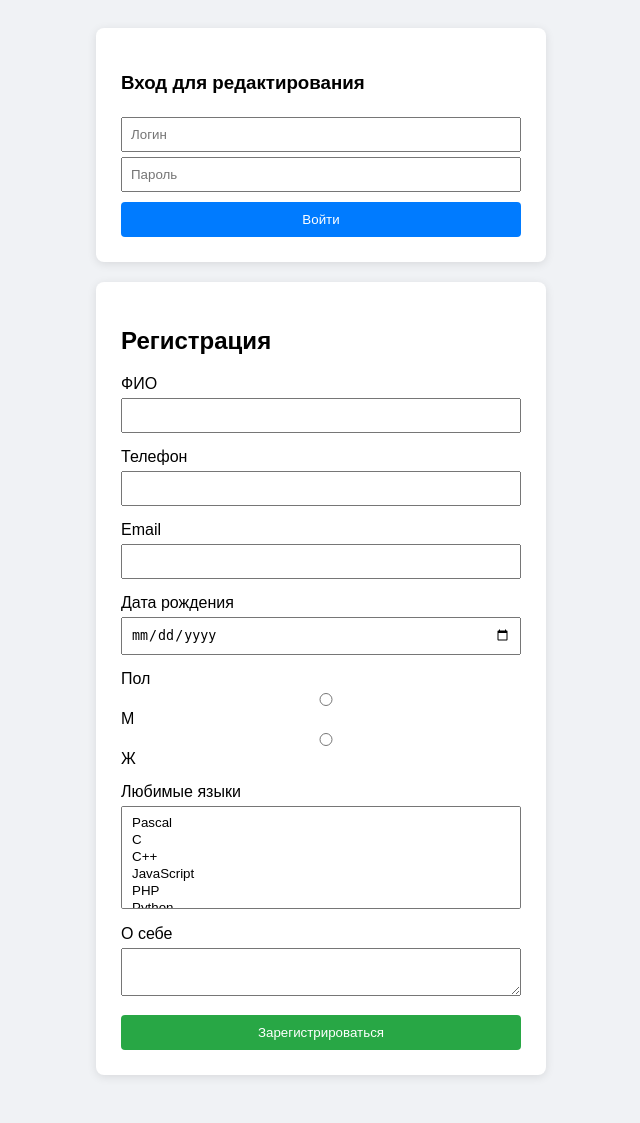
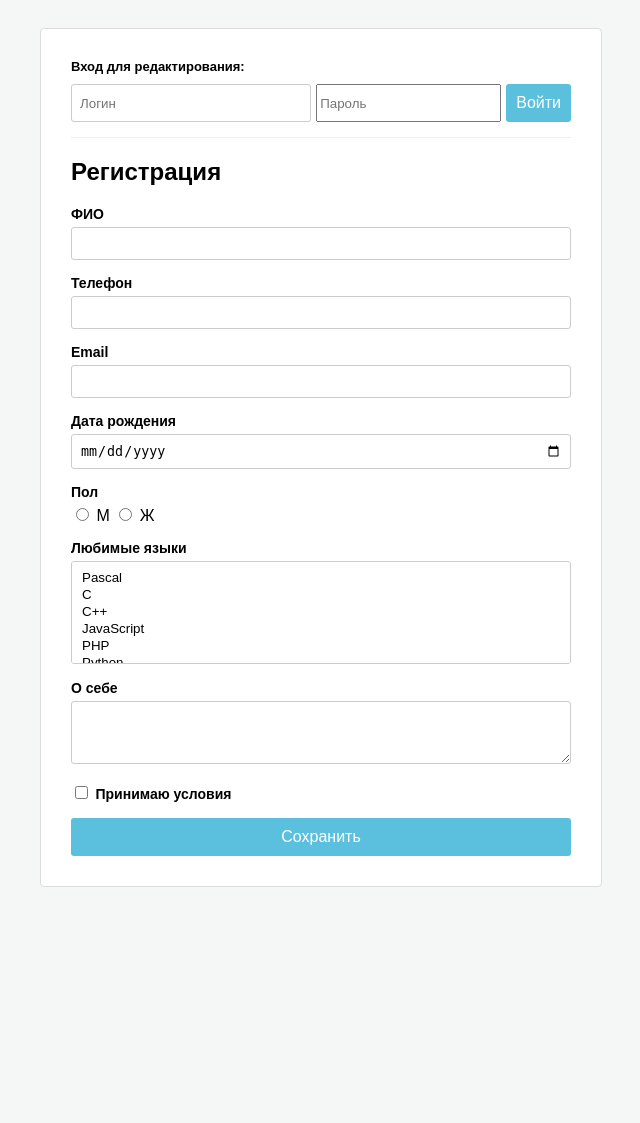
Before and after one commit to VasilichAlina/web_2sem, a PHP site: page / in a window 1280 px wide. Shown: the whole page, without its empty margins (319-959 px from the left). After the commit the page ends 887 px from the top, so only its background shows below. Run offline with PHP 8.4, Linux system fonts and the light colour scheme.

Commit message:
Update index.php

```diff
--- a/task_5/index.php
+++ b/task_5/index.php
@@ -2,30 +2,56 @@
 session_start();
 header('Content-Type: text/html; charset=UTF-8');
 
-// Данные подключения
-$db_user = 'u82560';
-$db_pass = '3961962';
-$db_name = 'u82560';
+/**
+* --- НАСТРОЙКИ ПОДКЛЮЧЕНИЯ ---
+*/
+$db_config = [
+'host' => 'localhost',
+'db' => 'u82560',
+'user' => 'u82560',
+'pass' => '3961962',
+];
+
+function get_db() {
+global $db_config;
+try {
+$pdo = new PDO("mysql:host={$db_config['host']};dbname={$db_config['db']};charset=utf8", $db_config['user'], $db_config['pass']);
+$pdo->setAttribute(PDO::ATTR_ERRMODE, PDO::ERRMODE_EXCEPTION);
+return $pdo;
+} catch (PDOException $e) {
+die("Ошибка подключения к БД: " . $e->getMessage());
+}
+}
 
 /**
- * Вспомогательные функции
+* --- ВСПОМОГАТЕЛЬНЫЕ ФУНКЦИИ ---
 */
-function get_db() {
-    global $db_user, $db_pass, $db_name;
-    $pdo = new PDO("mysql:host=localhost;dbname=$db_name;charset=utf8", $db_user, $db_pass);
-    $pdo->setAttribute(PDO::ATTR_ERRMODE, PDO::ERRMODE_EXCEPTION);
-    return $pdo;
-}
-
-// Выход из аккаунта
 if (isset($_GET['logout'])) {
 session_destroy();
 header('Location: ' . $_SERVER['PHP_SELF']);
 exit;
 }
 
+function validateForm($data) {
+$errors = [];
+if (empty(trim($data['fullname'] ?? '')) || !preg_match('/^[a-zA-Zа-яА-ЯёЁ\s\-]{2,150}$/u', $data['fullname'])) {
+$errors['fullname'] = 'Введите корректное ФИО';
+}
+if (empty(trim($data['phone'] ?? '')) || !preg_match('/^[\+\d\s\-\(\)]{10,20}$/', $data['phone'])) {
+$errors['phone'] = 'Некорректный формат телефона';
+}
+if (empty(trim($data['email'] ?? '')) || !filter_var($data['email'], FILTER_VALIDATE_EMAIL)) {
+$errors['email'] = 'Введите корректный email';
+}
+if (empty($data['birthdate'])) $errors['birthdate'] = 'Укажите дату рождения';
+if (empty($data['gender'])) $errors['gender'] = 'Выберите пол';
+if (empty($data['languages'])) $errors['languages'] = 'Выберите языки';
+if (empty($data['contract'])) $errors['contract'] = 'Необходимо согласие';
+return $errors;
+}
+
 /**
- * ЛОГИКА АВТОРИЗАЦИИ (LOGIN)
+* --- ЛОГИКА АВТОРИЗАЦИИ ---
 */
 $login_error = '';
 if ($_SERVER['REQUEST_METHOD'] === 'POST' && isset($_POST['do_login'])) {
@@ -44,63 +70,45 @@ if ($_SERVER['REQUEST_METHOD'] === 'POST' && isset($_POST['do_login'])) {
 }
 
 /**
- * ПОЛУЧЕНИЕ ДАННЫХ ДЛЯ ФОРМЫ
+* --- ОБРАБОТКА ФОРМЫ (SAVE/UPDATE) ---
 */
-$displayData = [];
-$is_auth = isset($_SESSION['user_id']);
-
-if ($is_auth) {
-    // Если залогинены — берем данные из БД для предзаполнения
-    $pdo = get_db();
-    $stmt = $pdo->prepare("SELECT * FROM users WHERE id = ?");
-    $stmt->execute([$_SESSION['user_id']]);
-    $displayData = $stmt->fetch(PDO::FETCH_ASSOC);
-
-    // Получаем языки
-    $stmt = $pdo->prepare("SELECT l.name FROM user_languages ul JOIN programming_languages l ON ul.language_id = l.id WHERE ul.user_id = ?");
-    $stmt->execute([$_SESSION['user_id']]);
-    $displayData['languages'] = $stmt->fetchAll(PDO::FETCH_COLUMN);
-}
-
-/**
- * СОХРАНЕНИЕ / РЕГИСТРАЦИЯ
- */
-$errors = [];
-$credentials = []; // Для отображения нового логина/пароля
-
 if ($_SERVER['REQUEST_METHOD'] === 'POST' && isset($_POST['save_form'])) {
-    // Валидация (упрощенная для примера)
-    if (empty($_POST['fullname'])) $errors['fullname'] = 'Введите ФИО';
-    // ... тут добавьте остальные проверки из вашего исходника ...
+$errors = validateForm($_POST);
 
 if (empty($errors)) {
 try {
 $pdo = get_db();
 $pdo->beginTransaction();
+$is_auth = isset($_SESSION['user_id']);
 
 if ($is_auth) {
-                /** ОБНОВЛЕНИЕ **/
+// ОБНОВЛЕНИЕ
 $userId = $_SESSION['user_id'];
 $stmt = $pdo->prepare("UPDATE users SET fullname=?, phone=?, email=?, birthdate=?, gender=?, biography=? WHERE id=?");
-                $stmt->execute([$_POST['fullname'], $_POST['phone'], $_POST['email'], $_POST['birthdate'], $_POST['gender'], $_POST['biography'], $userId]);
-
-                // Очищаем старые языки и пишем новые
+$stmt->execute([
+trim($_POST['fullname']), trim($_POST['phone']), trim($_POST['email']),
+$_POST['birthdate'], $_POST['gender'], trim($_POST['biography'] ?? ''), $userId
+]);
 $pdo->prepare("DELETE FROM user_languages WHERE user_id = ?")->execute([$userId]);
+$_SESSION['success_msg'] = "Данные успешно обновлены!";
 } else {
-                /** ПЕРВИЧНАЯ РЕГИСТРАЦИЯ **/
-                $login = 'user_' . substr(uniqid(), -5);
-                $pass = substr(md5(microtime()), 0, 8);
+// РЕГИСТРАЦИЯ
+$login = 'user' . rand(1000, 9999);
+$pass = substr(md5(uniqid()), 0, 8);
 $hash = password_hash($pass, PASSWORD_DEFAULT);
 
-                $stmt = $pdo->prepare("INSERT INTO users (fullname, phone, email, birthdate, gender, biography, login, password_hash) VALUES (?, ?, ?, ?, ?, ?, ?, ?)");
-                $stmt->execute([$_POST['fullname'], $_POST['phone'], $_POST['email'], $_POST['birthdate'], $_POST['gender'], $_POST['biography'], $login, $hash]);
+$stmt = $pdo->prepare("INSERT INTO users (fullname, phone, email, birthdate, gender, biography, contract_accepted, login, password_hash) VALUES (?, ?, ?, ?, ?, ?, 1, ?, ?)");
+$stmt->execute([
+trim($_POST['fullname']), trim($_POST['phone']), trim($_POST['email']),
+$_POST['birthdate'], $_POST['gender'], trim($_POST['biography'] ?? ''), $login, $hash
+]);
 $userId = $pdo->lastInsertId();
 
-                $credentials = ['login' => $login, 'pass' => $pass];
+$_SESSION['new_creds'] = ['login' => $login, 'pass' => $pass];
+$_SESSION['success_msg'] = "Вы успешно зарегистрированы!";
 }
 
 // Сохранение языков
-            if (!empty($_POST['languages'])) {
 $langStmt = $pdo->prepare("SELECT id FROM programming_languages WHERE name = ?");
 $insLang = $pdo->prepare("INSERT INTO user_languages (user_id, language_id) VALUES (?, ?)");
 foreach ($_POST['languages'] as $l) {
@@ -108,94 +116,124 @@ if ($_SERVER['REQUEST_METHOD'] === 'POST' && isset($_POST['save_form'])) {
 $lid = $langStmt->fetchColumn();
 if ($lid) $insLang->execute([$userId, $lid]);
 }
-            }
 
 $pdo->commit();
-
-            if (!$is_auth) {
-                $_SESSION['new_creds'] = $credentials;
-            }
-            $_SESSION['success_msg'] = true;
 header('Location: ' . $_SERVER['PHP_SELF']);
 exit;
 
 } catch (Exception $e) {
 $pdo->rollBack();
-            $errors['db'] = "Ошибка: " . $e->getMessage();
+die("Ошибка сохранения: " . $e->getMessage());
+}
+} else {
+$_SESSION['form_errors'] = $errors;
+$_SESSION['form_values'] = $_POST;
+header('Location: ' . $_SERVER['PHP_SELF']);
+exit;
 }
 }
+
+/**
+* --- ПОДГОТОВКА ДАННЫХ ДЛЯ ОТОБРАЖЕНИЯ ---
+*/
+$errors = $_SESSION['form_errors'] ?? [];
+$displayData = $_SESSION['form_values'] ?? [];
+$success_msg = $_SESSION['success_msg'] ?? null;
+$new_creds = $_SESSION['new_creds'] ?? null;
+
+// Если залогинены и форма пуста - тянем из БД
+if (isset($_SESSION['user_id']) && empty($displayData)) {
+$pdo = get_db();
+$stmt = $pdo->prepare("SELECT * FROM users WHERE id = ?");
+$stmt->execute([$_SESSION['user_id']]);
+$displayData = $stmt->fetch(PDO::FETCH_ASSOC);
+
+$stmt = $pdo->prepare("SELECT l.name FROM user_languages ul JOIN programming_languages l ON ul.language_id = l.id WHERE ul.user_id = ?");
+$stmt->execute([$_SESSION['user_id']]);
+$displayData['languages'] = $stmt->fetchAll(PDO::FETCH_COLUMN);
 }
+
+// Очищаем временные данные сессии
+unset($_SESSION['form_errors'], $_SESSION['form_values'], $_SESSION['success_msg'], $_SESSION['new_creds']);
 ?>
 
 <!DOCTYPE html>
 <html lang="ru">
 <head>
 <meta charset="UTF-8">
-    <title>Задание 5: JWT/Sessions</title>
+<title>Анкета (Задание 5)</title>
 <style>
-        /* Ваши стили + немного новых */
-        body { font-family: sans-serif; background: #f0f2f5; display: flex; flex-direction: column; align-items: center; padding: 20px; }
-        .form-container { background: white; padding: 25px; border-radius: 8px; box-shadow: 0 2px 10px rgba(0,0,0,0.1); width: 400px; margin-bottom: 20px; }
-        .auth-box { font-size: 0.9em; background: #e7f3ff; padding: 15px; border-radius: 5px; margin-bottom: 20px; border-left: 5px solid #1877f2; }
+body { font-family: Arial, sans-serif; background-color: #f4f7f6; display: flex; flex-direction: column; align-items: center; padding: 20px; }
+.form-container { background: #fff; width: 100%; max-width: 500px; padding: 30px; border: 1px solid #ddd; border-radius: 4px; margin-bottom: 20px; }
 .field { margin-bottom: 15px; }
-        input, select, textarea { width: 100%; box-sizing: border-box; padding: 8px; margin-top: 5px; }
-        button { width: 100%; padding: 10px; background: #28a745; color: white; border: none; cursor: pointer; border-radius: 4px; }
-        .btn-login { background: #007bff; margin-top: 10px; }
-        .error { color: red; font-size: 12px; }
-        .logout { text-align: right; margin-bottom: 10px; }
+label { display: block; margin-bottom: 5px; font-weight: bold; font-size: 14px; }
+input[type="text"], input[type="email"], input[type="tel"], input[type="date"], textarea, select { width: 100%; padding: 8px; border: 1px solid #ccc; border-radius: 3px; box-sizing: border-box; }
+.error-input { border-color: #d9534f; background-color: #fdf7f7; }
+.error-text { color: #d9534f; font-size: 12px; margin-top: 4px; }
+.alert { padding: 15px; margin-bottom: 15px; border-radius: 3px; font-size: 14px; border: 1px solid transparent; width: 100%; max-width: 500px; box-sizing: border-box; }
+.alert-success { background: #dff0d8; color: #3c763d; border-color: #d6e9c6; }
+.alert-creds { background: #fff3cd; color: #856404; border-color: #ffeeba; }
+button { background-color: #5bc0de; color: white; border: none; padding: 10px; border-radius: 3px; cursor: pointer; width: 100%; font-size: 16px; }
+button:hover { background-color: #46b8da; }
+.auth-form { font-size: 13px; border-bottom: 1px solid #eee; padding-bottom: 15px; margin-bottom: 20px; }
+.btn-logout { background: #d9534f; width: auto; padding: 5px 10px; font-size: 12px; float: right; }
 </style>
 </head>
 <body>
 
-    <?php if (!$is_auth): ?>
-    <div class="form-container">
-        <h3>Вход для редактирования</h3>
-        <form method="POST">
-            <input type="text" name="login_field" placeholder="Логин" required>
-            <input type="password" name="pass_field" placeholder="Пароль" required>
-            <button type="submit" name="do_login" class="btn-login">Войти</button>
-            <?php if($login_error): ?> <p class="error"><?= $login_error ?></p> <?php endif; ?>
-        </form>
-    </div>
-    <?php else: ?>
-        <div class="form-container logout">
-            Вы вошли как <strong>ID: <?= $_SESSION['user_id'] ?></strong> | <a href="?logout=1">Выйти</a>
+<?php if ($success_msg): ?>
+<div class="alert alert-success"><?= $success_msg ?></div>
+<?php endif; ?>
+
+<?php if ($new_creds): ?>
+<div class="alert alert-creds">
+<strong>Сохраните данные для входа:</strong><br>
+Логин: <code><?= $new_creds['login'] ?></code><br>
+Пароль: <code><?= $new_creds['pass'] ?></code>
 </div>
 <?php endif; ?>
 
-    <?php if (isset($_SESSION['new_creds'])): ?>
-        <div class="form-container auth-box">
-            <strong>Регистрация успешна!</strong><br>
-            Ваш логин: <code><?= $_SESSION['new_creds']['login'] ?></code><br>
-            Ваш пароль: <code><?= $_SESSION['new_creds']['pass'] ?></code><br>
-            <em>Запишите их для редактирования данных в будущем.</em>
+<div class="form-container">
+<?php if (!isset($_SESSION['user_id'])): ?>
+<div class="auth-form">
+<strong>Вход для редактирования:</strong>
+<form method="POST" style="display: flex; gap: 5px; margin-top: 10px;">
+<input type="text" name="login_field" placeholder="Логин" required>
+<input type="password" name="pass_field" placeholder="Пароль" required>
+<button type="submit" name="do_login" style="width: 80px;">Войти</button>
+</form>
+<?php if ($login_error): ?> <div class="error-text"><?= $login_error ?></div> <?php endif; ?>
 </div>
-        <?php unset($_SESSION['new_creds']); ?>
+<?php else: ?>
+<div class="auth-form">
+<a href="?logout=1" class="btn-logout" style="color:white; text-decoration:none;">Выйти</a>
+Вы вошли как пользователь №<?= $_SESSION['user_id'] ?>
+</div>
 <?php endif; ?>
 
-    <div class="form-container">
-        <h2><?= $is_auth ? 'Редактирование данных' : 'Регистрация' ?></h2>
-
+<h2><?= isset($_SESSION['user_id']) ? 'Редактирование' : 'Регистрация' ?></h2>
 <form method="POST">
 <div class="field">
 <label>ФИО</label>
-                <input type="text" name="fullname" value="<?= htmlspecialchars($displayData['fullname'] ?? '') ?>">
-                <?php if(isset($errors['fullname'])) echo "<div class='error'>{$errors['fullname']}</div>"; ?>
+<input type="text" name="fullname" value="<?= htmlspecialchars($displayData['fullname'] ?? '') ?>" class="<?= isset($errors['fullname']) ? 'error-input' : '' ?>">
+<?php if (isset($errors['fullname'])): ?><div class="error-text"><?= $errors['fullname'] ?></div><?php endif; ?>
 </div>
 
 <div class="field">
 <label>Телефон</label>
-                <input type="tel" name="phone" value="<?= htmlspecialchars($displayData['phone'] ?? '') ?>">
+<input type="tel" name="phone" value="<?= htmlspecialchars($displayData['phone'] ?? '') ?>" class="<?= isset($errors['phone']) ? 'error-input' : '' ?>">
+<?php if (isset($errors['phone'])): ?><div class="error-text"><?= $errors['phone'] ?></div><?php endif; ?>
 </div>
 
 <div class="field">
 <label>Email</label>
-                <input type="email" name="email" value="<?= htmlspecialchars($displayData['email'] ?? '') ?>">
+<input type="email" name="email" value="<?= htmlspecialchars($displayData['email'] ?? '') ?>" class="<?= isset($errors['email']) ? 'error-input' : '' ?>">
+<?php if (isset($errors['email'])): ?><div class="error-text"><?= $errors['email'] ?></div><?php endif; ?>
 </div>
 
 <div class="field">
 <label>Дата рождения</label>
-                <input type="date" name="birthdate" value="<?= htmlspecialchars($displayData['birthdate'] ?? '') ?>">
+<input type="date" name="birthdate" value="<?= htmlspecialchars($displayData['birthdate'] ?? '') ?>" class="<?= isset($errors['birthdate']) ? 'error-input' : '' ?>">
 </div>
 
 <div class="field">
@@ -206,7 +244,7 @@ if ($_SERVER['REQUEST_METHOD'] === 'POST' && isset($_POST['save_form'])) {
 
 <div class="field">
 <label>Любимые языки</label>
-                <select name="languages[]" multiple size="5">
+<select name="languages[]" multiple size="5" class="<?= isset($errors['languages']) ? 'error-input' : '' ?>">
 <?php
 $langs = ['Pascal','C','C++','JavaScript','PHP','Python','Java','Go'];
 $selected = $displayData['languages'] ?? [];
@@ -220,14 +258,21 @@ if ($_SERVER['REQUEST_METHOD'] === 'POST' && isset($_POST['save_form'])) {
 
 <div class="field">
 <label>О себе</label>
-                <textarea name="biography"><?= htmlspecialchars($displayData['biography'] ?? '') ?></textarea>
+<textarea name="biography" rows="3"><?= htmlspecialchars($displayData['biography'] ?? '') ?></textarea>
 </div>
 
-            <button type="submit" name="save_form">
-                <?= $is_auth ? 'Обновить данные' : 'Зарегистрироваться' ?>
-            </button>
+<?php if (!isset($_SESSION['user_id'])): ?>
+<div class="field">
+<input type="checkbox" name="contract" id="c" value="1" <?= isset($displayData['contract']) ? 'checked' : '' ?>>
+<label for="c" style="display:inline;">Принимаю условия</label>
+<?php if (isset($errors['contract'])): ?><div class="error-text"><?= $errors['contract'] ?></div><?php endif; ?>
+</div>
+<?php else: ?>
+<input type="hidden" name="contract" value="1">
+<?php endif; ?>
+
+<button type="submit" name="save_form">Сохранить</button>
 </form>
 </div>
-
 </body>
 </html>
```
Lines whose indentation alone changed are shown as unchanged.
